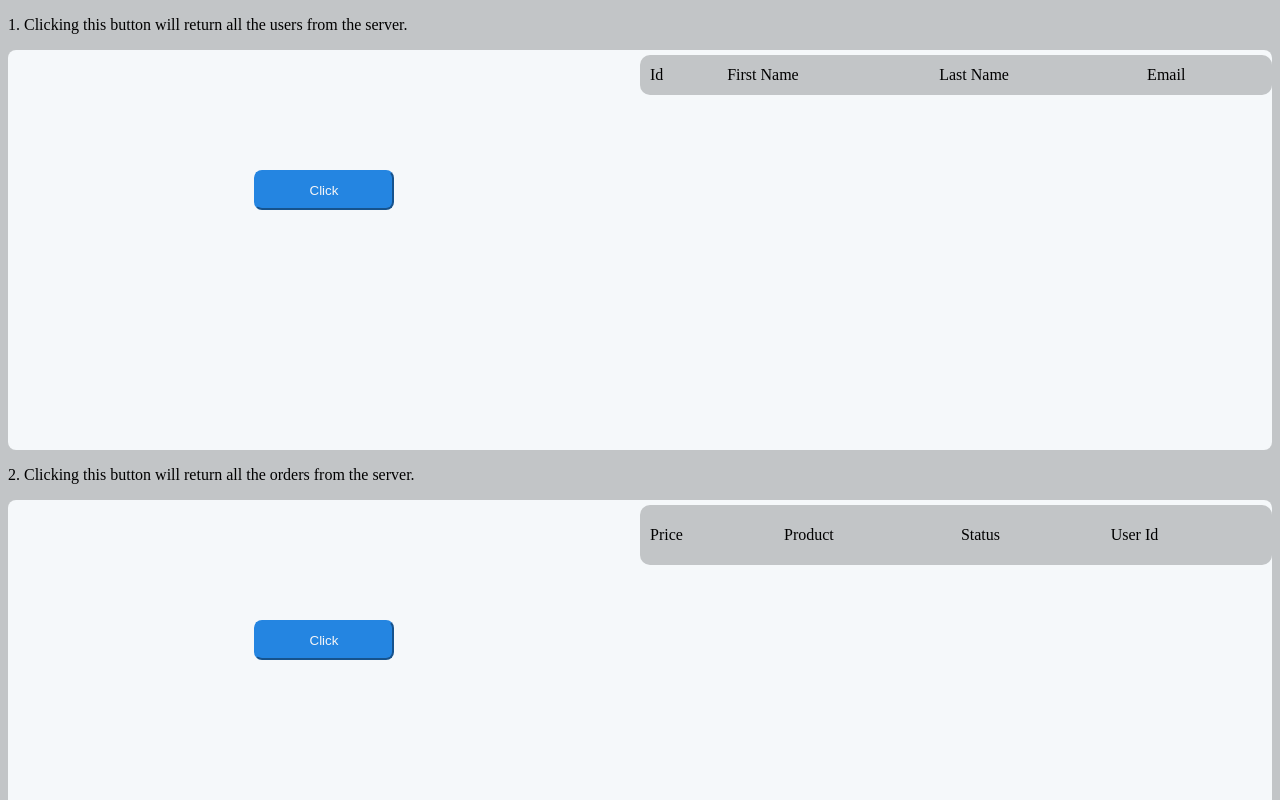
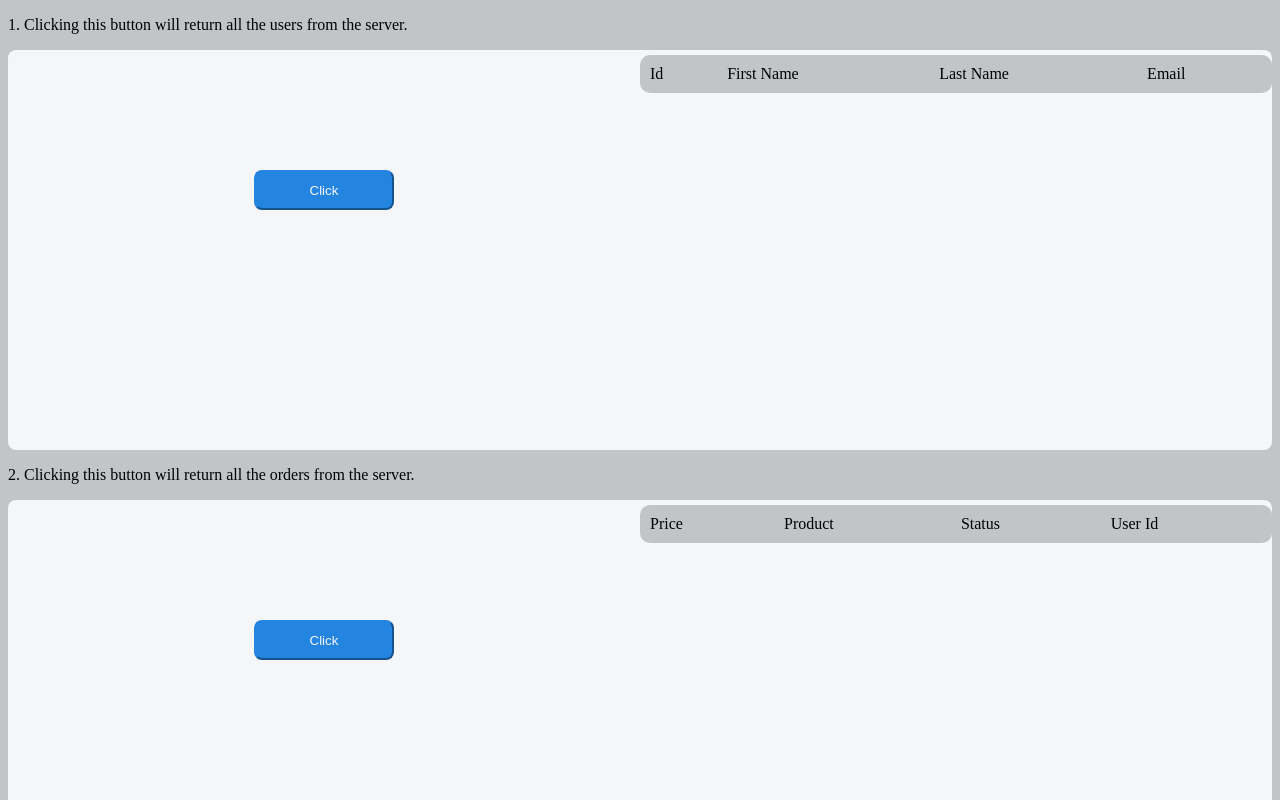
Before and after one commit to mtyra321/Shine-Solar-Challenge, a website: page index.html in a window 1280 px wide. Shown: the top 800 px of the page. Drawn offline with Linux system fonts and the light colour scheme.

Commit message:
final cosmetics

```diff
--- a/code.js
+++ b/code.js
@@ -15,7 +15,6 @@ window.onload = function () {
     document.getElementById("button1").addEventListener('click', firstClick);
     document.getElementById("button2").addEventListener('click', secondClick);
     document.getElementById("button3").addEventListener('click', thirdClick);
-document.getElementsByClassName("titleRow")[0].height = "60px";
 }
 function firstClick() {
     loadJSON(function (response) {
--- a/index.css
+++ b/index.css
@@ -1,11 +1,10 @@
 tr {
     background-color: #c2c5c7;
-height: 40px;
-
 }
 
-.titleRow {
-    height: 60px;
+
+tr:hover {
+    background-color: #c9ccce;
 }
 
 td {
@@ -30,7 +29,6 @@ table tr td:last-child {
     border-bottom-right-radius: 10px;
 }
 
-
 .buttonDiv {
     display: flex;
     justify-content: center;
@@ -38,7 +36,6 @@ table tr td:last-child {
     grid-row: 2;
 
 }
-
 
 button {
     background-color: #2485E1;
@@ -53,7 +50,7 @@ button {
 .answer {
     grid-template-columns: minmax(150px, 2.33fr) minmax(150px, 2.33fr);
     grid-template-rows: 40px auto auto;
-    background-color: #f5f8fa;
+    background-color: #F5F6F7;
     border-radius: 8px;
     height: 400px;
     overflow: auto;
--- a/index.html
+++ b/index.html
@@ -24,28 +24,22 @@
                 <td>First Name</td>
                 <td>Last Name</td>
                 <td>Email</td>
-
             </tr>
-
         </table>
     </div>
     <p>2. Clicking this button will return all the orders from the server.</p>
     <div id="answer2" class="answer">
         <div class="buttonDiv">
-
             <button id="button2">Click</button>
         </div>
         <table id="table2">
-
-            <tr class="titleRow" >
+            <tr>
                 <td>Price</td>
                 <td>Product</td>
                 <td>Status</td>
                 <td>User Id</td>
-
             </tr>
         </table>
-
     </div>
 
     <p>3. Clicking this button will return ONLY the orders from Jane Doe.</p>
@@ -63,7 +57,6 @@
 
             </tr>
         </table>
-
     </div>
 
 </body>
```
